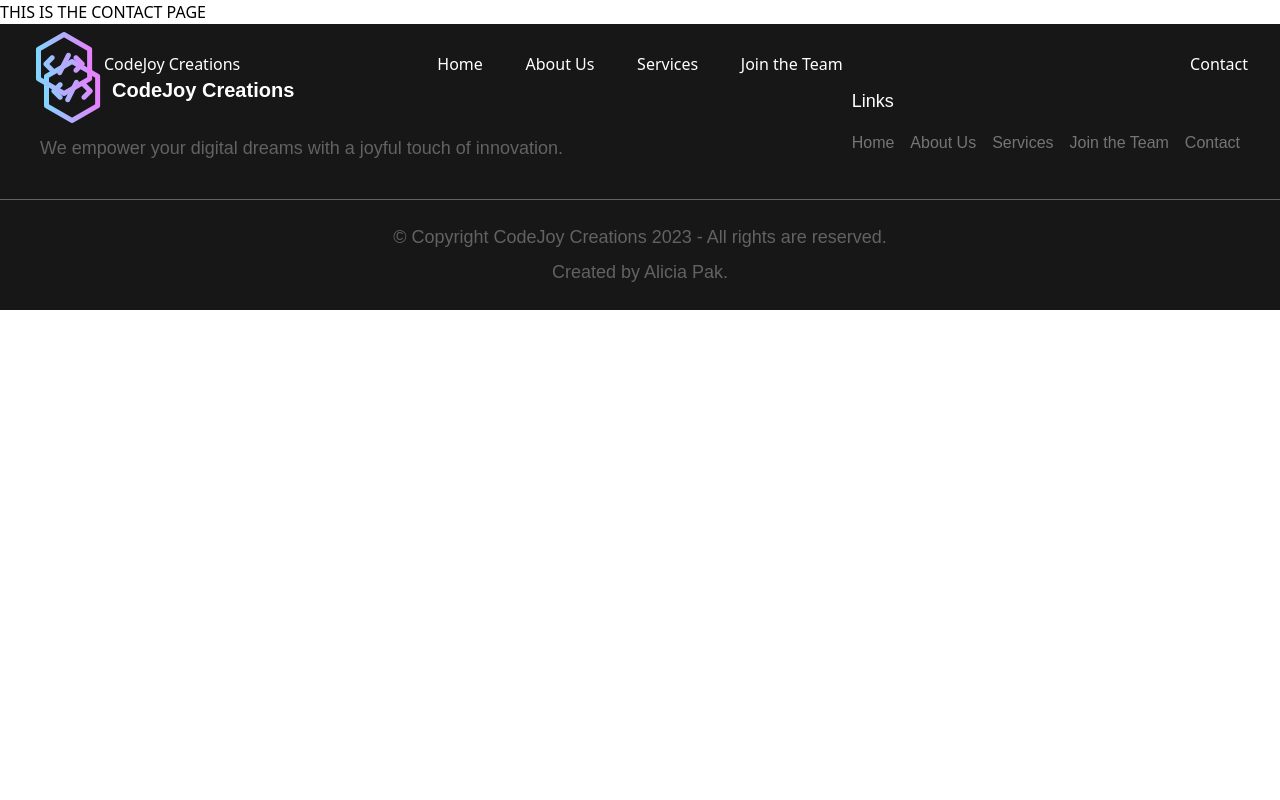
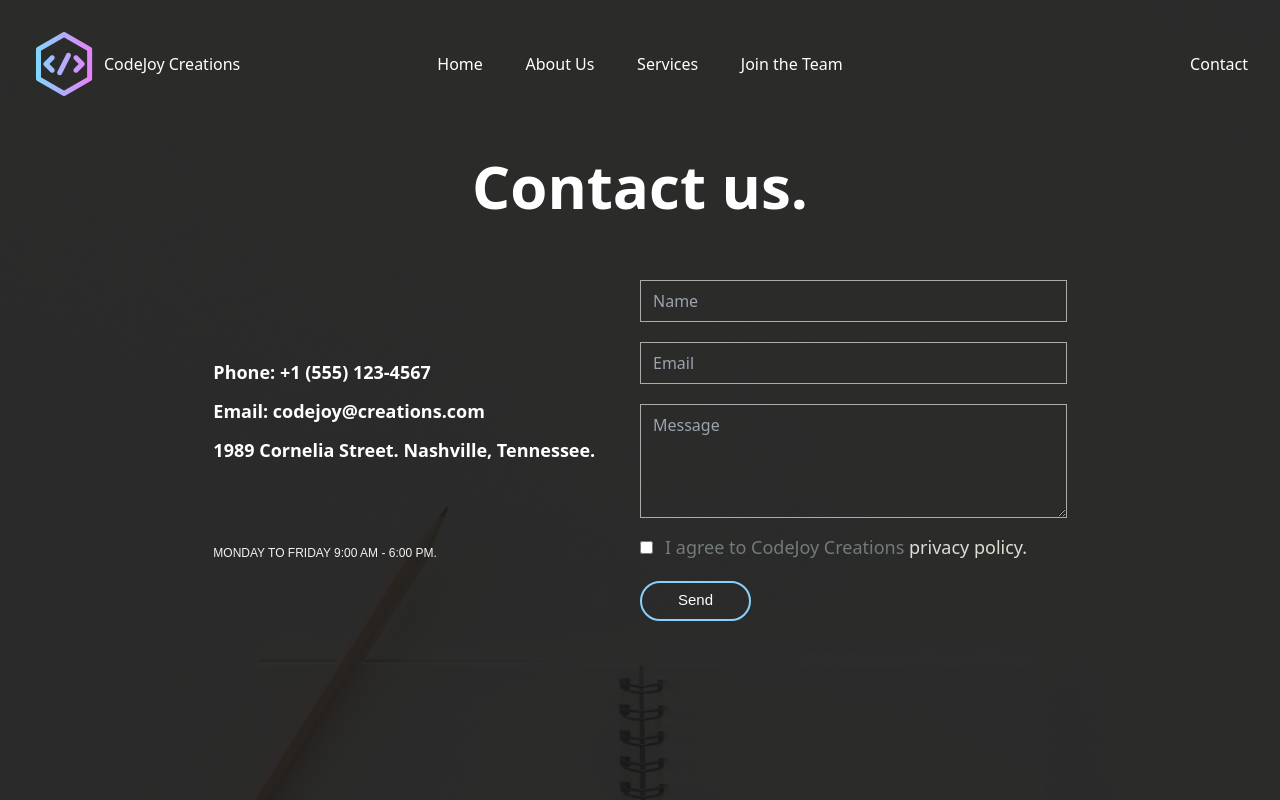
Before and after one commit to AliciaPak25/CodeJoy-Creations, a React (Vite) app: page /contact in a window 1280 px wide. Shown: the top 800 px of the page. Built offline with nearby package versions, Linux system fonts and the light colour scheme.

Commit message:
created contact page with a form

```diff
--- a/src/App.css
+++ b/src/App.css
@@ -11,6 +11,12 @@
 /* Hero */
 .hero-background {
   background-image: url("./assets/images/background-2.avif");
+  background-size: cover;
+  background-position: center center;
+}
+
+.contact-background {
+  background-image: url("./assets/images/contact-1.jpg");
   background-size: cover;
   background-position: center center;
 }
--- a/src/components/Home/Hero.jsx
+++ b/src/components/Home/Hero.jsx
@@ -15,7 +15,8 @@ const Hero = () => {
         </p>
         <button className="px-5 py-2 inline-block bg-[#86d2ff] text-black hover:bg-[#e483fc] transition-colors mt-10 ">
           Get started
-        </button>
+        </button>{" "}
+        {/* Create modal */}
       </div>
     </div>
   );
--- a/src/components/Home/InnovativeSolutions.jsx
+++ b/src/components/Home/InnovativeSolutions.jsx
@@ -70,7 +70,8 @@ const InnovativeSolutions = () => {
         <CustomButton
           styles="mt-10 py-4 px-6 bg-primary text-white font-arial font-medium text-[18px] outline-none"
           text="Our services"
-        />
+        />{" "}
+        {/* Go to services */}
       </div>
 
       <div className="flex flex-end justify-end items-center md:ml-10 ml-0 md:mt-0 mt-10 w-3/6 flex-wrap">
--- a/src/components/Home/ServicesOverview.jsx
+++ b/src/components/Home/ServicesOverview.jsx
@@ -33,6 +33,7 @@ const ServicesOverview = () => {
               /* img={arrow}
               alt="arrow"
               imgStyles="w-[128px] h-[42px] object-contain mr-5 cursor-pointer" */
+              /* Go to services */
             />
           </div>
         </div>
@@ -53,7 +54,8 @@ const ServicesOverview = () => {
           <CustomButton
             styles="py-4 px-6 bg-blue-gradient font-arial font-medium text-[18px] text-white outline-none mt-10 rounded-[10px]"
             text="Get in Touch"
-          />
+          />{" "}
+          {/* Go to contact */}
         </div>
 
         <div className="flex-1 flex justify-center items-center md:ml-10 ml-0 md:mt-0 mt-10 relative">
--- a/src/pages/Contact.jsx
+++ b/src/pages/Contact.jsx
@@ -1,5 +1,73 @@
+import { Link } from "react-router-dom";
+import CustomButton from "../components/CustomButton";
+
 const Contact = () => {
-  return <h1>THIS IS THE CONTACT PAGE</h1>;
+  return (
+    <div className="h-screen contact-background">
+      <div className="bg-[#171717]/90 h-screen w-full flex flex-col justify-center items-center">
+        <div>
+          <h2 className="text-6xl font-bold text-white text-center mb-10">
+            Contact us.
+          </h2>
+        </div>
+        <div className="w-full flex md:flex-row justify-center items-center flex-col sm:pt-16 md:py-6">
+          <div className="w-4/12 flex justify-center items-start flex-col mt-5">
+            <p className="font-bold text-white text-[18px]">
+              Phone: +1 (555) 123-4567
+            </p>
+            <p className="font-bold text-white text-[18px] my-3">
+              Email: codejoy@creations.com
+            </p>
+            <p className="font-bold text-white text-[18px]">
+              1989 Cornelia Street. Nashville, Tennessee.
+            </p>
+            <p className="uppercase text-[#F2F2F2] font-arial text-[12px] font-[300] mt-20">
+              Monday to Friday 9:00 am - 6:00 PM.
+            </p>
+          </div>
+          <form className="w-4/12 flex flex-col justify-center items-start">
+            <input
+              className="border px-3 py-2 border-[#ababab] bg-transparent text-[16px] text-white font-normal w-full mb-5"
+              id="name"
+              name="name"
+              placeholder="Name"
+              type="text"
+            />
+            <input
+              className="border px-3 py-2 border-[#ababab] bg-transparent text-[16px] text-white  font-normal w-full mb-5"
+              id="email"
+              name="email"
+              placeholder="Email"
+              type="text"
+            />
+            <textarea
+              className="border px-3 py-2 border-[#ababab] bg-transparent text-[16px] text-white  font-normal w-full mb-4"
+              id="message"
+              name="message"
+              placeholder="Message"
+              rows="4"
+            />
+            <div className="flex flex-row items-center justify-start w-full">
+              <input type="checkbox" />
+              <p className="ml-3 text-[18px] font-normal text-[#737a7a]">
+                I agree to CodeJoy Creations{" "}
+                <Link className="text-[#dfded4]" to="#">
+                  privacy policy.
+                </Link>
+              </p>
+            </div>
+
+            <CustomButton
+              type="submit"
+              text="Send"
+              styles="h-10 border-2 border-primary py-4 px-9 flex items-center justify-center bg-transparent text-white font-arial text-[15px] font-medium mt-5 rounded-3xl"
+            />
+          </form>
+        </div>
+      </div>
+      {/* Create alert for submit button or redirect to another page message and disclaimer page for privacy policy. */}
+    </div>
+  );
 };
 
 export default Contact;
```
Also changed, not shown: src/assets/images/contact-1.jpg (added), src/assets/images/contact-2.jpg (added).
